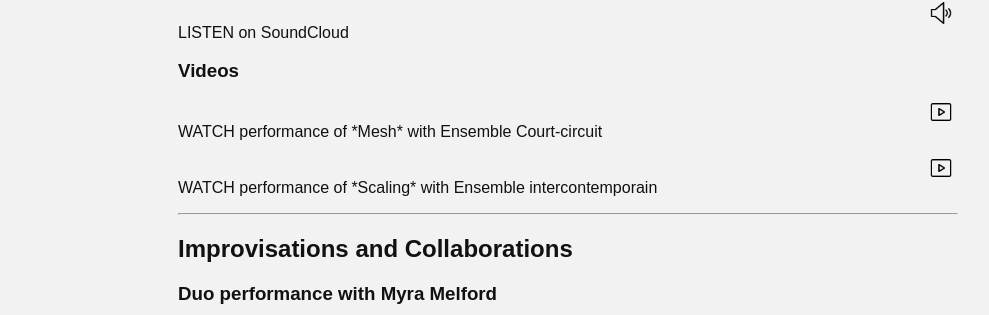
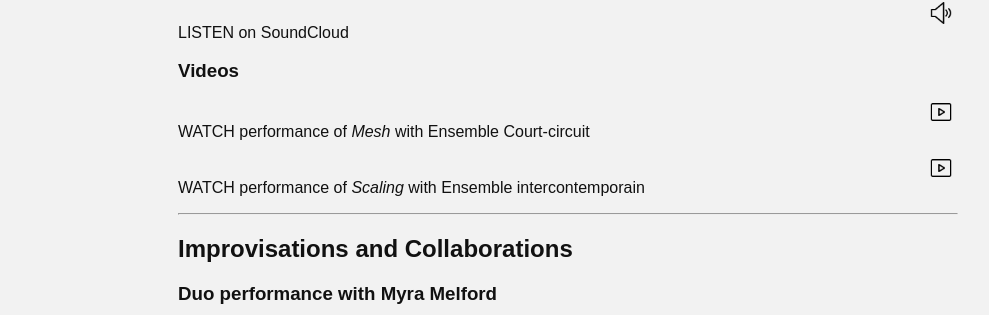
Before and after one commit to matthew-monaco/matthew-monaco.github.io, a Jekyll site: the page built from listen.md, in a window 1280 px wide. Shown: the part 234-549 px from the top of the page, without its empty margins (72-1061 px from the left). Built offline with Jekyll 4.4.1, drawn with Linux system fonts in a browser that asks for light colours.

```diff
--- a/listen.md
+++ b/listen.md
@@ -22,14 +22,14 @@ permalink: /listen
 <p class="listen-item">
   <a href="https://www.youtube.com/watch?v=RuL0ushx5a0&list=RDRuL0ushx5a0&start_radio=1&ab_channel=Royaumont" target="_blank" rel="noopener">
     <img src="/watch.png" alt="Watch" />
-    WATCH performance of *Mesh* with Ensemble Court-circuit
+    WATCH performance of <em>Mesh</em> with Ensemble Court-circuit
   </a>
 </p>
 
 <p class="listen-item">
   <a href="https://www.youtube.com/watch?v=t6OVz_XPd8w&list=RDt6OVz_XPd8w&start_radio=1&ab_channel=MatthewMonaco" target="_blank" rel="noopener">
     <img src="/watch.png" alt="Watch" />
-    WATCH performance of *Scaling* with Ensemble intercontemporain
+    WATCH performance of <em>Scaling</em> with Ensemble intercontemporain
   </a>
 </p>
 
```
